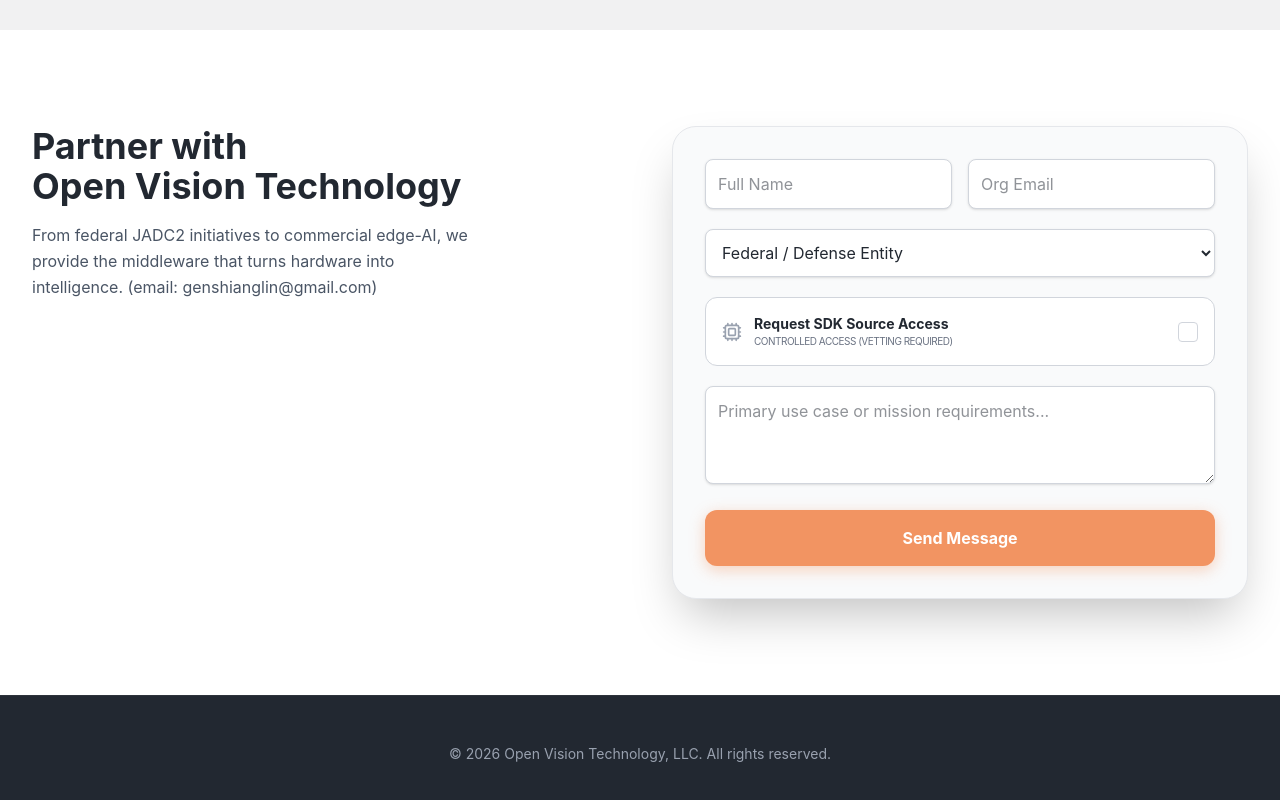
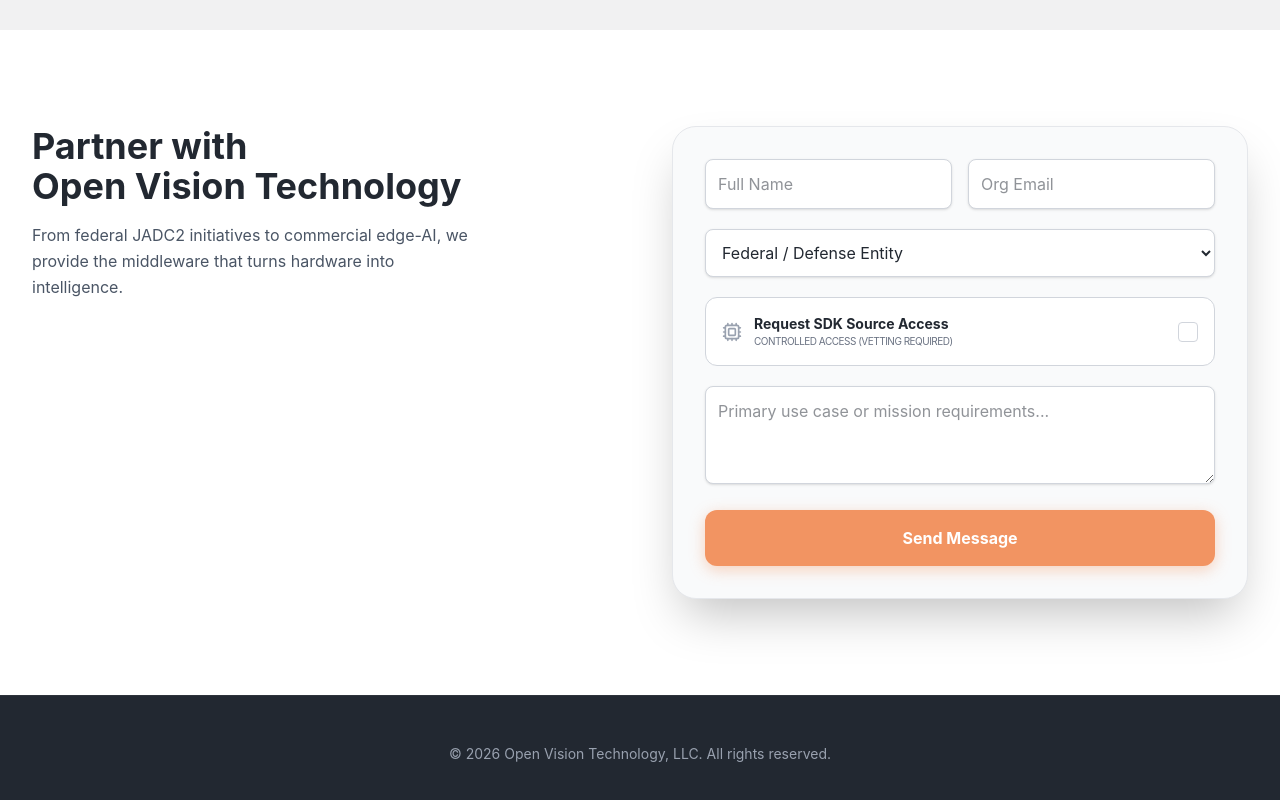
Before and after one commit to openvisiontech/ovt-landing, a React (Vite) app: page / in a window 1280 px wide. Shown: the part 2645-3445 px from the top of the page. Built offline with nearby package versions, Linux system fonts and the light colour scheme; grey boxes are pictures that could not be loaded.

Commit message:
remove email in contact

```diff
--- a/src/ContactSection.jsx
+++ b/src/ContactSection.jsx
@@ -49,7 +49,6 @@
             <p className="text-gray-600 max-w-md leading-relaxed">
               From federal JADC2 initiatives to commercial edge-AI, we provide the
               middleware that turns hardware into intelligence.
-              (email: genshianglin@gmail.com)
             </p>
           </div>
         </div>
```
